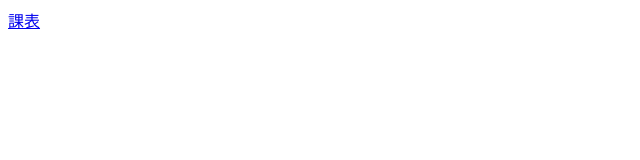
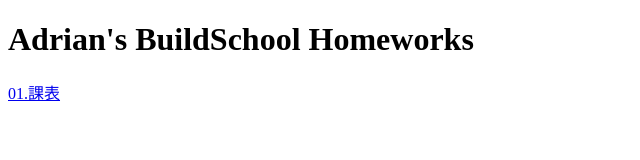
Before and after one commit to Adrian0302/Adrian0302.github.io, a plain HTML site: page index.html in a window 1280 px wide. Shown: the whole page, without its empty margins (0-640 px from the left). Drawn offline with Linux system fonts and the light colour scheme.

Commit message:
index頁面更新

```diff
--- a/index.html
+++ b/index.html
@@ -7,6 +7,7 @@
     <title>Document</title>
 </head>
 <body>
-    <a href="/classtable.html">課表</a>
+    <h1>Adrian's BuildSchool Homeworks</h1>
+    <a href="/classtable.html">01.課表</a>
 </body>
 </html>
```
